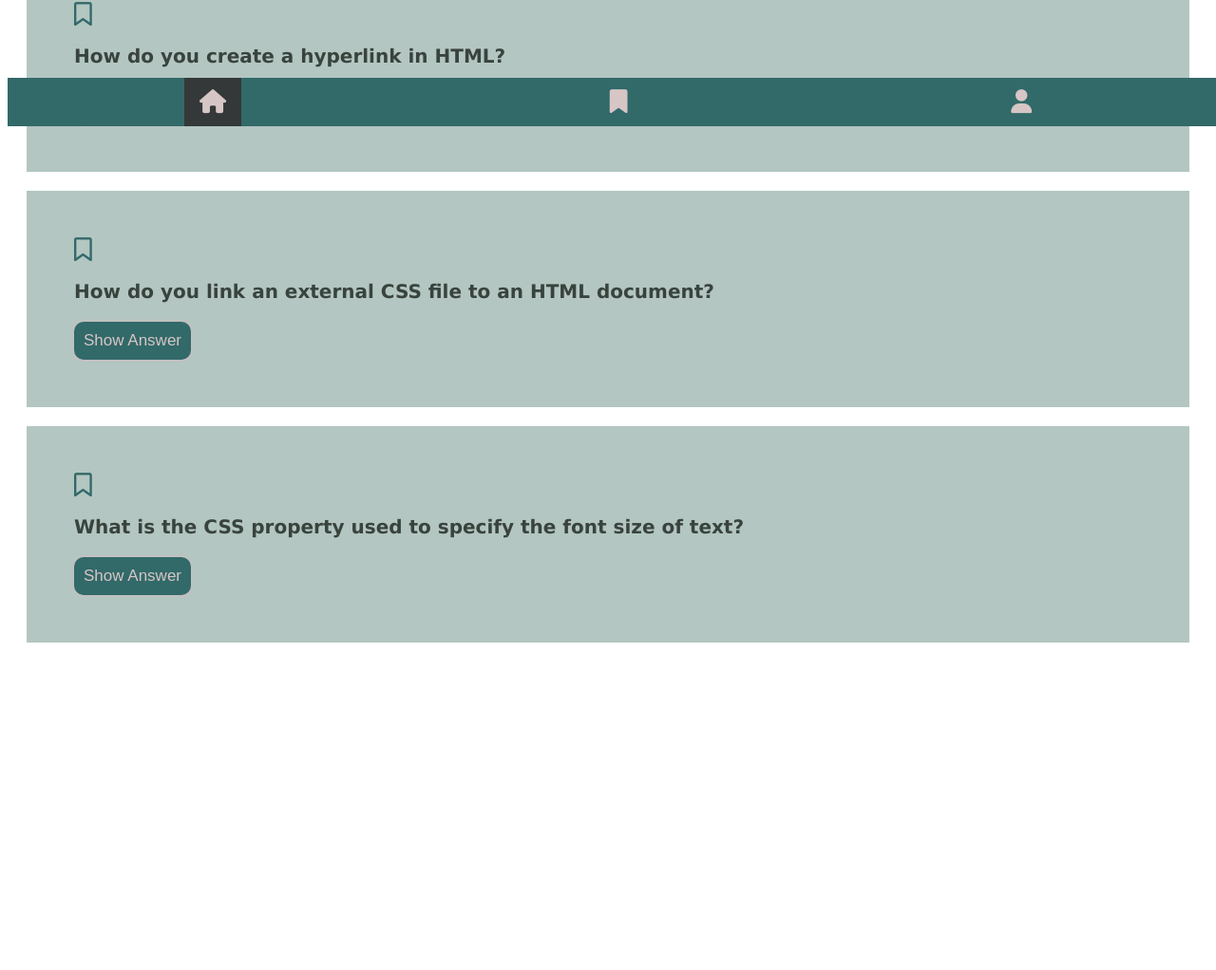
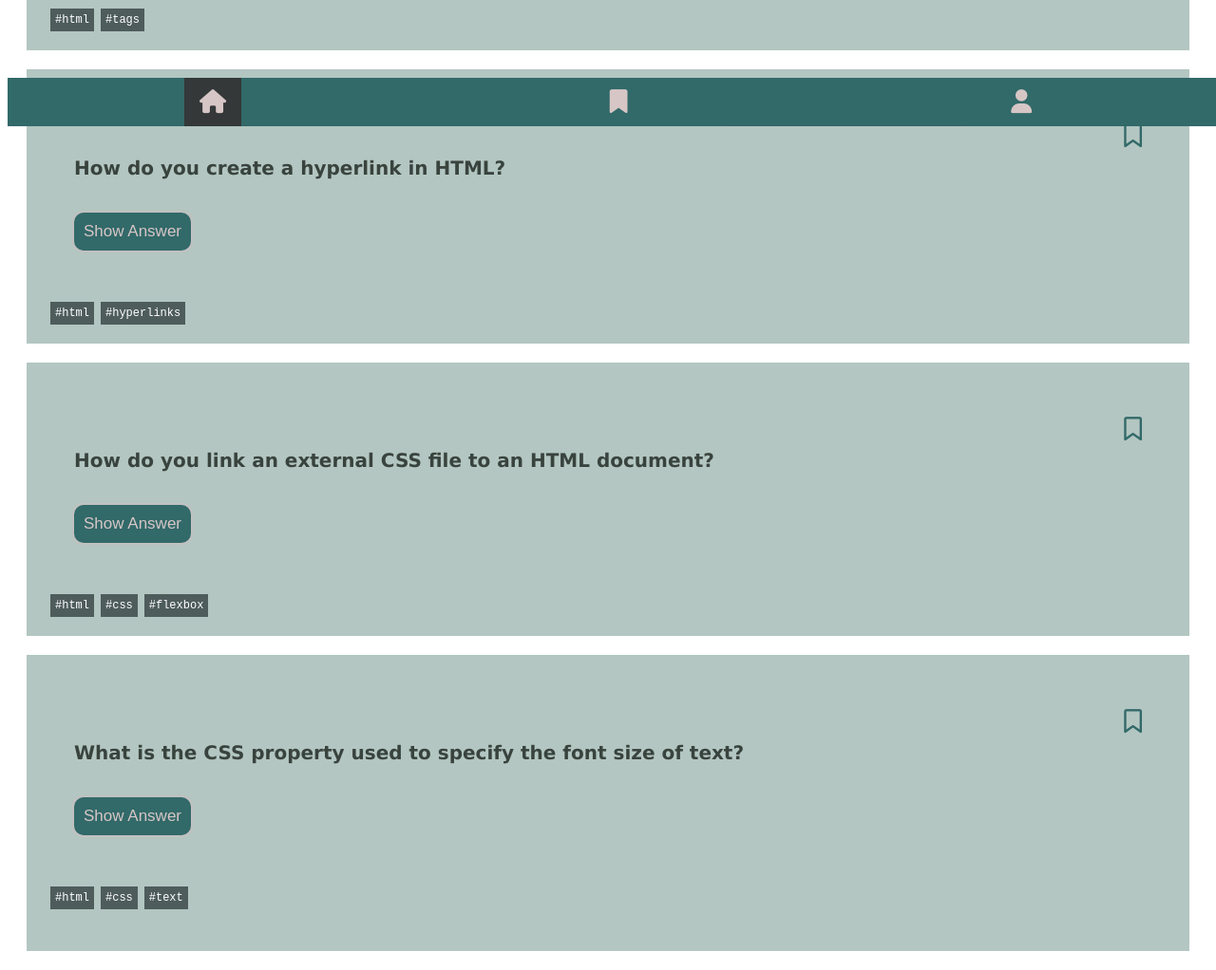
Before and after one commit to isabeen/quiz-app, a plain HTML site: page index.html in a window 1280 px wide. Shown: the part 667-1689 px from the top of the page at 95% size. Before the commit the page ends 1364 px from the top, so only its background shows below. Drawn offline with Linux system fonts and the light colour scheme.

Commit message:
add hashtags to homepage

```diff
--- a/css/styles.css
+++ b/css/styles.css
@@ -46,7 +46,9 @@ h1 {
 
 p {
   color: #39433e;
+  padding-bottom: 15px;
 }
+
 .questions {
   background-color: rgba(140, 168, 161, 0.656);
   padding: 50px;
@@ -69,3 +71,31 @@ p {
 .show-answer:hover {
   background-color: rgb(52, 56, 56);
 }
+
+section .fa-bookmark {
+  display: flex;
+  justify-content: flex-end;
+  flex-wrap: wrap;
+  margin-top: 20px;
+}
+
+.hashtags {
+  margin-top: 20px;
+  display: block;
+  position: relative;
+  top: 30px;
+  right: 25px;
+}
+
+.tag {
+  background-color: rgb(78, 92, 92);
+  color: white;
+  border: none;
+  padding: 5px;
+  font-size: 12px;
+  font-family: monospace;
+}
+
+.tag:hover {
+  background-color: black;
+}
--- a/index.html
+++ b/index.html
@@ -19,26 +19,50 @@
         <i class="fa-regular fa-bookmark fa-lg" style="color: #326969"></i>
         <p>What property flips the axes in flexbox?</p>
         <button class="show-answer" type="button">Show Answer</button>
+        <div class="hashtags">
+          <button class="tag" type="button">#html</button>
+          <button class="tag" type="button">#css</button>
+          <button class="tag" type="button">#flexbox</button>
+        </div>
       </section>
       <section class="questions">
         <i class="fa-regular fa-bookmark fa-lg" style="color: #326969"></i>
         <p>What is the correct HTML tag for inserting a line break?</p>
         <button class="show-answer" type="button">Show Answer</button>
+        <div class="hashtags">
+          <button class="tag" type="button">#html</button>
+          <button class="tag" type="button">#tags</button>
+        </div>
       </section>
       <section class="questions">
         <i class="fa-regular fa-bookmark fa-lg" style="color: #326969"></i>
         <p>How do you create a hyperlink in HTML?</p>
         <button class="show-answer" type="button">Show Answer</button>
+        <div class="hashtags">
+          <button class="tag" type="button">#html</button>
+          <button class="tag" type="button">#hyperlinks</button>
+        </div>
       </section>
       <section class="questions">
         <i class="fa-regular fa-bookmark fa-lg" style="color: #326969"></i>
         <p>How do you link an external CSS file to an HTML document?</p>
         <button class="show-answer" type="button">Show Answer</button>
+        <div class="hashtags">
+          <button class="tag" type="button">#html</button>
+          <button class="tag" type="button">#css</button>
+          <button class="tag" type="button">#flexbox</button>
+        </div>
       </section>
       <section class="questions">
         <i class="fa-regular fa-bookmark fa-lg" style="color: #326969"></i>
         <p>What is the CSS property used to specify the font size of text?</p>
         <button class="show-answer" type="button">Show Answer</button>
+        <div class="hashtags">
+          <button class="tag" type="button">#html</button>
+          <button class="tag" type="button">#css</button>
+          <button class="tag" type="button">#text</button>
+        </div>
+        <br />
       </section>
     </main>
     <footer class="navbar">
```
